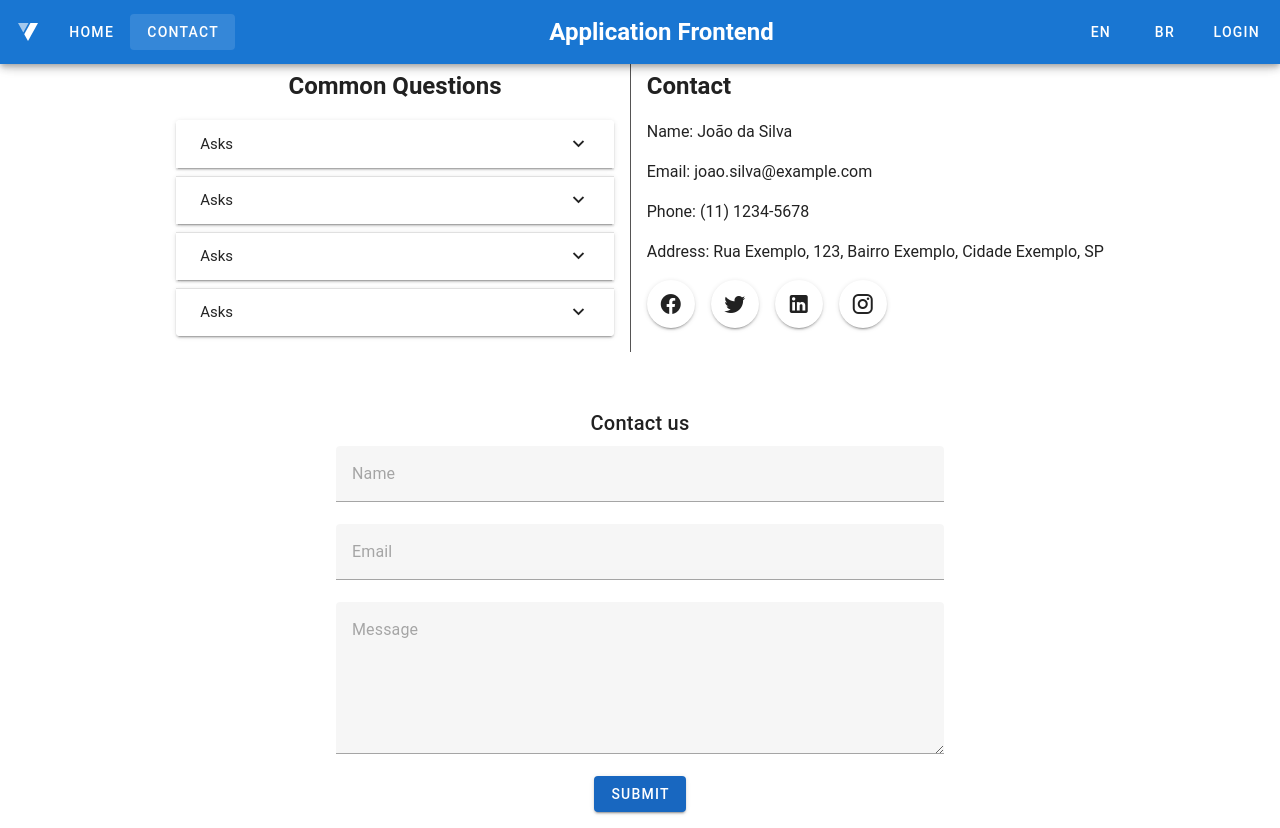
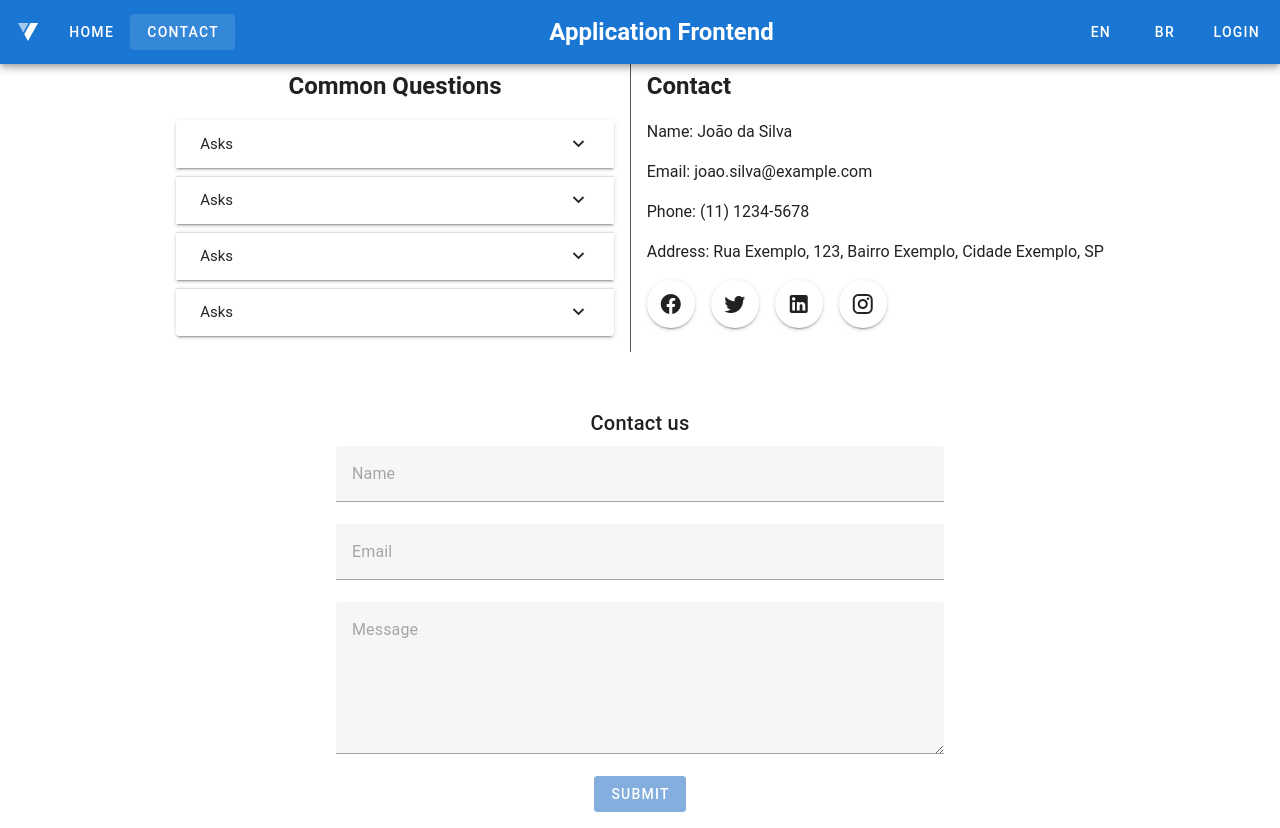
Before and after one commit to rodriguesrai/front-trein-vuejs-vuetify-ts, a Vue app: page /contact in a window 1280 px wide. Built offline with nearby package versions, Linux system fonts and the light colour scheme.

Commit message:
add disabled submit button

```diff
--- a/src/components/MyForm.vue
+++ b/src/components/MyForm.vue
@@ -26,13 +26,15 @@
         @input="validate('message')"
         required
       ></v-textarea>
-      <v-btn type="submit" color="primary">{{ $t('contact.form.submit') }}</v-btn>
+      <v-btn type="submit" color="primary" :disabled="!isFormValid">{{
+        $t('contact.form.submit')
+      }}</v-btn>
     </v-form>
   </v-container>
 </template>
 
 <script setup lang="ts">
-import { ref } from 'vue'
+import { computed, ref } from 'vue'
 import * as yup from 'yup'
 import { useI18n } from 'vue-i18n'
 
@@ -49,6 +51,13 @@ const errors = ref({
   email: [] as string[],
   message: [] as string[]
 })
+
+const isFormValid = computed(
+  () =>
+    !Object.entries(formData.value).some(
+      ([field, value]) => !value || errors.value[field as keyof typeof errors.value].length > 0
+    )
+)
 
 const schema = yup.object().shape({
   name: yup.string().required(() => t(`contact.form.error.name`)),
```
